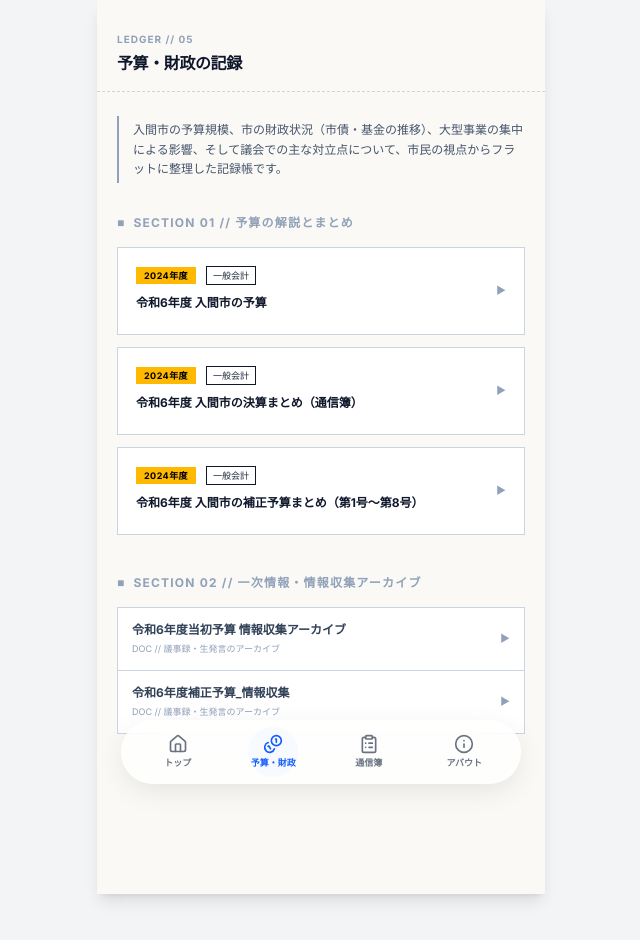
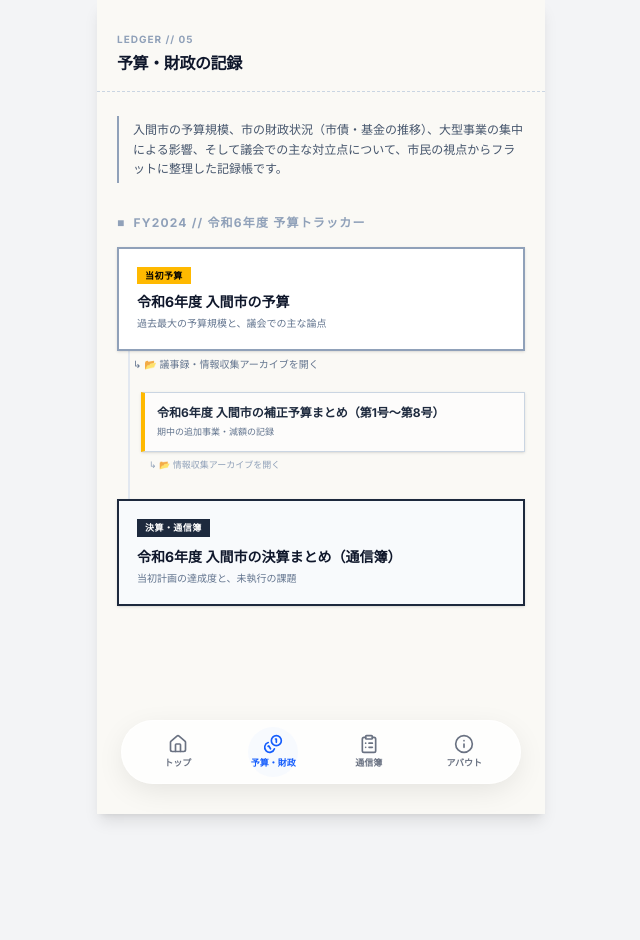
Before and after one commit to iruma-voice/open-iruma-app, a Next.js app: page /budget in a window 1280 px wide. Shown: the top 940 px of the page, without its empty margins (319-959 px from the left). After the commit the page ends 894 px from the top, so only its background shows below. Built offline with nearby package versions, Linux system fonts and the light colour scheme.

Commit message:
refactor: 予算トラッカー（タイムライン型UI）の導入

```diff
--- a/src/app/budget/page.tsx
+++ b/src/app/budget/page.tsx
@@ -4,21 +4,66 @@ import Link from 'next/link';
 
 export default function BudgetPage() {
   const dataPath = path.join(process.cwd(), 'src/data/budget_data.json');
-  let budgets = [];
+  let budgets: any[] = [];
   try {
     budgets = JSON.parse(fs.readFileSync(dataPath, 'utf8'));
   } catch (e) {
     // データがない場合のフォールバック
   }
 
-  // 「まとめ」と「情報収集（アーカイブ）」を分類
-  const summaryBudgets = budgets.filter((b: any) =>
-    b.tags.includes('budget/まとめ') || !b.title.includes('情報収集')
-  );
+  // 1. 年度ごとにグループ化するためのロジック
+  // タイトルから「令和X年度」等の文字列を抽出する
+  const extractYear = (title: string) => {
+    const match = title.match(/(令和\d+年度|平成\d+年度|20\d{2}年度)/);
+    return match ? match[1] : 'その他';
+  };
 
-  const archiveBudgets = budgets.filter((b: any) =>
-    b.tags.includes('archive/情報収集') || b.title.includes('情報収集')
-  );
+  const groupedBudgets: Record<string, any> = {};
+
+  budgets.forEach((b: any) => {
+    const year = extractYear(b.title);
+    if (!groupedBudgets[year]) {
+      groupedBudgets[year] = {
+        year,
+        initial: null,
+        initialArchive: null,
+        supplementary: null,
+        supplementaryArchive: null,
+        settlement: null,
+        settlementArchive: null,
+        others: []
+      };
+    }
+
+    const isArchive = b.tags.includes('archive/情報収集') || b.title.includes('情報収集');
+    const isSettlement = b.title.includes('決算');
+    const isSupplementary = b.title.includes('補正');
+
+    // 当初予算の判定（補正・決算が含まれず、まとめ記事であること）
+    const isInitial = (!isSettlement && !isSupplementary && (b.tags.includes('budget/まとめ') || b.title.includes('当初予算') || b.title.includes('予算')));
+
+    if (isSettlement) {
+      if (isArchive) groupedBudgets[year].settlementArchive = b;
+      else groupedBudgets[year].settlement = b;
+    } else if (isSupplementary) {
+      if (isArchive) groupedBudgets[year].supplementaryArchive = b;
+      else groupedBudgets[year].supplementary = b;
+    } else if (isInitial) {
+      if (isArchive) groupedBudgets[year].initialArchive = b;
+      else groupedBudgets[year].initial = b;
+    } else {
+      groupedBudgets[year].others.push(b);
+    }
+  });
+
+  // 年度で降順ソート
+  const sortedYears = Object.keys(groupedBudgets).sort((a, b) => {
+    const getNum = (str: string) => {
+      const match = str.match(/\d+/);
+      return match ? parseInt(match[0], 10) : 0;
+    };
+    return getNum(b) - getNum(a);
+  });
 
   return (
     <main className="min-h-screen bg-[#FAF9F5] pb-[160px] font-sans text-slate-900">
@@ -41,75 +86,119 @@ export default function BudgetPage() {
         </div>
       </div>
 
-      {/* 予算のまとめ（インデックスカード・スタイル） */}
-      <div className="px-5 mt-8">
+      {sortedYears.length > 0 ? (
+        sortedYears.map((year) => {
+          const group = groupedBudgets[year];
+          if (year === 'その他' && group.others.length === 0) return null;
+
+          // 令和6年度 -> FY2024 等の変換
+          const getFY = (y: string) => {
+            const match = y.match(/令和(\d+)年度/);
+            if (match) return `FY${2018 + parseInt(match[1], 10)}`;
+            return 'FY-XX';
+          };
+          const fyStr = getFY(year);
+
+          // プレースホルダー用の年号計算
+          const nextYearNum = parseInt(year.match(/\d+/)?.[0] || '0') + 1;
+
+          return (
+            <div key={year} className="px-5 mt-8 mb-12">
               <h2 className="text-xs font-mono font-bold text-slate-400 uppercase tracking-widest mb-4 flex items-center gap-2">
-          <span>■</span> SECTION 01 // 予算の解説とまとめ
+                <span>■</span> {fyStr} // {year} 予算トラッカー
               </h2>
-        {summaryBudgets.length > 0 ? (
-          <div className="flex flex-col gap-3">
-            {summaryBudgets.map((item: any) => (
-              <Link key={item.id} href={`/budget/${item.id}`} className="block group outline-none">
-                <article className="border border-slate-300 rounded-none p-4.5 bg-white hover:bg-slate-50 transition-colors duration-200 flex items-center justify-between">
-                  <div className="flex-1 pr-4 min-w-0">
-                    {/* スタンプ・捺印風のバッジ */}
-                    <div className="flex items-center gap-2.5 mb-2.5">
+
+              <div className="relative flex flex-col gap-0">
+                {/* タイムラインの縦線 */}
+                <div className="absolute left-[11px] top-4 bottom-4 w-[2px] bg-slate-200 z-0"></div>
+
+                {/* --- 1. 当初予算 --- */}
+                {group.initial && (
+                  <div className="relative z-10 mb-5">
+                    <Link className="block group outline-none" href={`/budget/${group.initial.id}`}>
+                      <article className="border-2 border-slate-400 rounded-none p-4.5 bg-white shadow-sm hover:shadow-md transition-all">
+                        <div className="flex items-center gap-2 mb-2">
                           <span className="bg-amber-400 text-black font-mono font-bold text-[9px] px-2 py-0.5 rounded-none tracking-wider">
-                        2024年度
-                      </span>
-                      <span className="border border-slate-900 font-mono text-[9px] px-1.5 py-0.5 text-slate-800">
-                        一般会計
+                            当初予算
                           </span>
                         </div>
-                    <h3 className="text-xs font-bold text-slate-900 mb-1 leading-snug group-hover:text-blue-600 transition-colors">
-                      {item.title}
-                    </h3>
-                  </div>
-                  <div className="flex-shrink-0 text-slate-400 font-mono text-[10px] ml-2 group-hover:text-blue-600 transition-colors">
-                    ▶
-                  </div>
+                        <h3 className="text-sm font-bold text-slate-900 mb-1">{group.initial.title}</h3>
+                        <p className="text-[10px] text-slate-500 mt-1 line-clamp-1">過去最大の予算規模と、議会での主な論点</p>
                       </article>
                     </Link>
-            ))}
+                    {group.initialArchive && (
+                      <Link href={`/budget/${group.initialArchive.id}`} className="flex items-center gap-2 mt-1.5 ml-4 text-[10px] font-mono text-slate-500 hover:text-blue-600 transition-colors">
+                        <span>↳ 📂 議事録・情報収集アーカイブを開く</span>
+                      </Link>
+                    )}
+                  </div>
+                )}
+
+                {/* --- 2. 補正予算 --- */}
+                {group.supplementary ? (
+                  <div className="relative z-10 mb-5 ml-6">
+                    <Link className="block group outline-none" href={`/budget/${group.supplementary.id}`}>
+                      <article className="border border-slate-300 border-l-4 border-l-amber-400 p-3 bg-white/60 hover:bg-white transition-all shadow-sm">
+                        <h3 className="text-xs font-bold text-slate-800">{group.supplementary.title}</h3>
+                        <p className="text-[9px] text-slate-500 mt-1 line-clamp-1">期中の追加事業・減額の記録</p>
+                      </article>
+                    </Link>
+                    {group.supplementaryArchive && (
+                      <Link href={`/budget/${group.supplementaryArchive.id}`} className="flex items-center gap-2 mt-1.5 ml-2 text-[9px] font-mono text-slate-400 hover:text-blue-600 transition-colors">
+                        <span>↳ 📂 情報収集アーカイブを開く</span>
+                      </Link>
+                    )}
                   </div>
                 ) : (
+                  // 補正予算のプレースホルダー
+                  group.initial && (
+                    <div className="relative z-10 mb-5 ml-6 opacity-50">
+                      <div className="border border-dashed border-slate-300 p-3 bg-slate-50/50 flex items-center justify-center">
+                        <span className="text-[9px] font-mono text-slate-400">[ 期中の補正予算 記録待ち ]</span>
+                      </div>
+                    </div>
+                  )
+                )}
+
+                {/* --- 3. 決算 --- */}
+                {group.settlement ? (
+                  <div className="relative z-10 mt-2">
+                    <Link className="block group outline-none" href={`/budget/${group.settlement.id}`}>
+                      <article className="border-2 border-slate-800 rounded-none p-4.5 bg-slate-50 hover:bg-white transition-all shadow-sm">
+                        <div className="flex items-center gap-2.5 mb-2.5">
+                          <span className="bg-slate-800 text-white font-mono font-bold text-[9px] px-2 py-0.5 tracking-wider">決算・通信簿</span>
+                        </div>
+                        <h3 className="text-sm font-bold text-slate-900 mb-1">{group.settlement.title}</h3>
+                        <p className="text-[10px] text-slate-500 mt-1 line-clamp-1">当初計画の達成度と、未執行の課題</p>
+                      </article>
+                    </Link>
+                    {group.settlementArchive && (
+                      <Link href={`/budget/${group.settlementArchive.id}`} className="flex items-center gap-2 mt-1.5 ml-4 text-[10px] font-mono text-slate-500 hover:text-blue-600 transition-colors">
+                        <span>↳ 📂 情報収集アーカイブを開く</span>
+                      </Link>
+                    )}
+                  </div>
+                ) : (
+                  // 決算のプレースホルダー
+                  group.initial && (
+                    <div className="relative z-10 mt-2 opacity-50">
+                      <div className="border-2 border-dashed border-slate-300 p-4.5 bg-slate-50 flex items-center justify-center">
+                        <span className="text-[10px] font-mono text-slate-400">[ 令和{nextYearNum}年秋 議会認定予定 ]</span>
+                      </div>
+                    </div>
+                  )
+                )}
+              </div>
+            </div>
+          );
+        })
+      ) : (
+        <div className="px-5 mt-8">
           <div className="py-12 text-center bg-white border border-dashed border-slate-300 rounded-none">
             <p className="text-slate-400 font-mono text-xs">NO DATA RECORDED</p>
           </div>
-        )}
-      </div>
-
-      {/* 資料アーカイブ（帳簿の1行スタイル） */}
-      <div className="px-5 mt-10">
-        <h2 className="text-xs font-mono font-bold text-slate-400 uppercase tracking-widest mb-4 flex items-center gap-2">
-          <span>■</span> SECTION 02 // 一次情報・情報収集アーカイブ
-        </h2>
-        {archiveBudgets.length > 0 ? (
-          <div className="flex flex-col border-t border-slate-300">
-            {archiveBudgets.map((item: any) => (
-              <Link key={item.id} href={`/budget/${item.id}`} className="block group outline-none">
-                <article className="border-b border-l border-r border-slate-300 rounded-none p-3.5 bg-white hover:bg-slate-50 transition-colors duration-200 flex items-center justify-between">
-                  <div className="flex-1 pr-4 min-w-0">
-                    <h3 className="text-xs font-bold text-slate-700 leading-snug group-hover:text-blue-600 transition-colors truncate">
-                      {item.title}
-                    </h3>
-                    <div className="text-[9px] font-mono text-slate-400 mt-1 flex items-center gap-1">
-                      <span>DOC // 議事録・生発言のアーカイブ</span>
-                    </div>
-                  </div>
-                  <div className="flex-shrink-0 text-slate-400 font-mono text-[10px] ml-2 group-hover:text-blue-600 transition-colors">
-                    ▶
-                  </div>
-                </article>
-              </Link>
-            ))}
-          </div>
-        ) : (
-          <div className="py-8 text-center bg-white border border-dashed border-slate-300 rounded-none">
-            <p className="text-slate-400 font-mono text-xs">NO DATA RECORDED</p>
         </div>
       )}
-      </div>
     </main>
   );
 }
```
Lines whose indentation alone changed are shown as unchanged.
